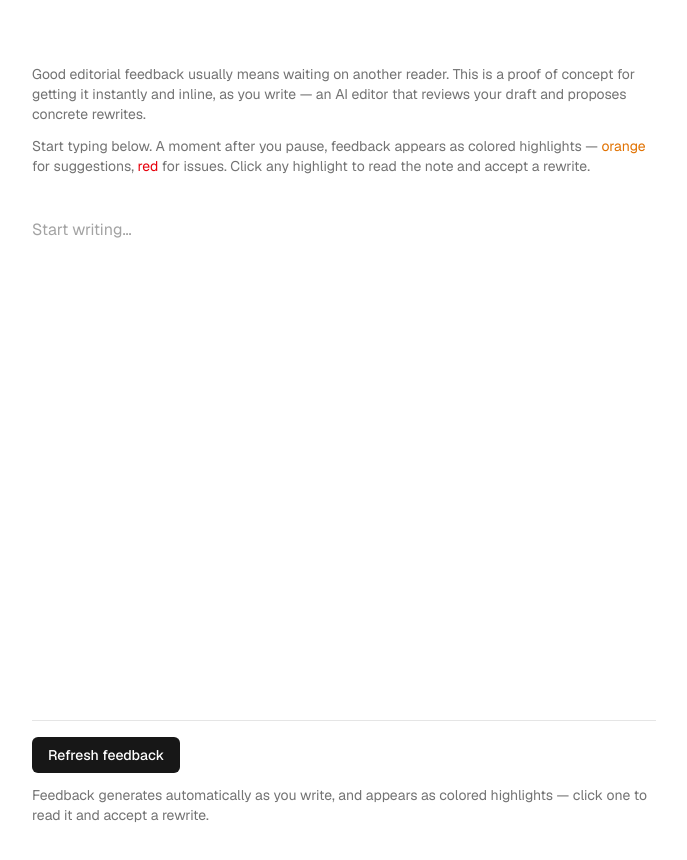
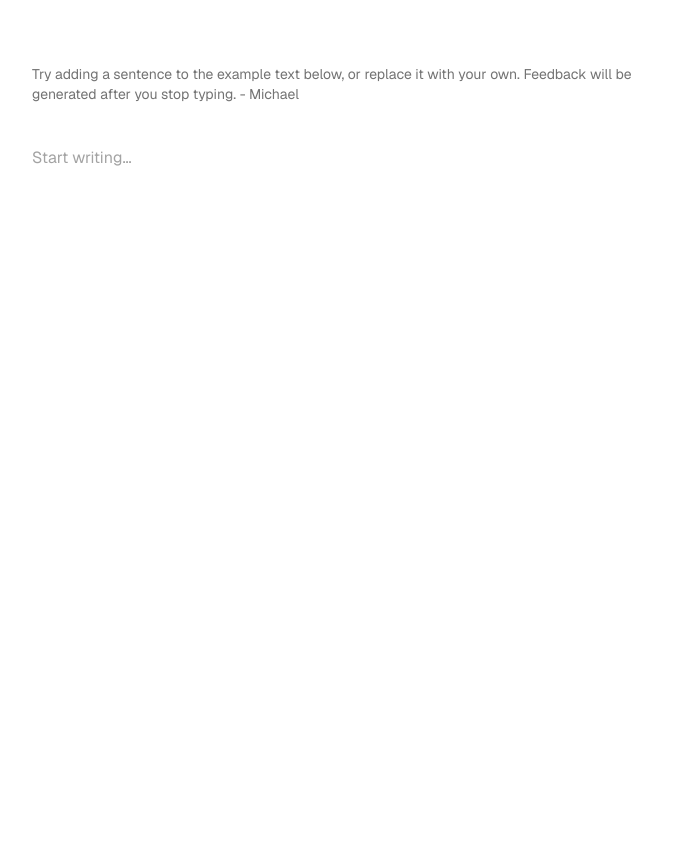
Before and after one commit to MichaelMilstead/redline, a Next.js app: page / in a window 1280 px wide. Shown: the top 860 px of the page, without its empty margins (296-983 px from the left). After the commit the page ends 800 px from the top, so only its background shows below. Built offline with nearby package versions, Linux system fonts and the light colour scheme.

Commit message:
remove gen button

```diff
--- a/src/app/api/feedback/route.ts
+++ b/src/app/api/feedback/route.ts
@@ -64,7 +64,7 @@ Rules for each note:
 - "quote" MUST be copied verbatim from the document, character for character, including punctuation and capitalization. Do not paraphrase, trim, or normalize it — it is used to locate the passage. Keep it as short as possible while still uniquely identifying the spot (a phrase or sentence, not a whole paragraph).
 - "comment" is your note about that span: what works, what doesn't, and how to improve it.
 - "severity" is "suggestion" for an optional improvement or "issue" for a real problem.
-- "suggestions": provide exactly 2 rewrites of the quoted span, each taking a clearly different stylistic approach (for example one more concise and one more vivid, or one formal and one plain). Each suggestion's "text" must be a drop-in replacement for the quoted span — it should read naturally in place of the quote, with no surrounding context.
+- "suggestions": provide exactly 2 rewrites of the quoted span, each taking a clearly different stylistic approach (for example one more concise and one more vivid, or one formal and one plain). You can generate only one if both would be identical. Each suggestion's "text" must be a drop-in replacement for the quoted span — it should read naturally in place of the quote, with no surrounding context.
 
 Only comment on spans that genuinely warrant a note. If the writing is strong, return fewer notes. Return an empty list if there is nothing worth saying.`;
 
--- a/src/app/page.tsx
+++ b/src/app/page.tsx
@@ -6,17 +6,7 @@ export default function Home() {
       <div className="mx-auto max-w-2xl px-6 py-16">
         <div className="mb-10 space-y-3 text-sm text-neutral-500">
           <p>
-            Good editorial feedback usually means waiting on another reader. This
-            is a proof of concept for getting it instantly and inline, as you
-            write — an AI editor that reviews your draft and proposes concrete
-            rewrites.
-          </p>
-          <p>
-            Start typing below. A moment after you pause, feedback appears as
-            colored highlights —{" "}
-            <span className="text-amber-600">orange</span> for suggestions,{" "}
-            <span className="text-red-600">red</span> for issues. Click any
-            highlight to read the note and accept a rewrite.
+            Try adding a sentence to the example text below, or replace it with your own. Feedback will be generated after you stop typing. - Michael
           </p>
         </div>
 
--- a/src/components/editor.tsx
+++ b/src/components/editor.tsx
@@ -140,27 +140,6 @@ export default function Editor() {
           />
         )}
       </div>
-
-      <div className="mt-6 border-t border-neutral-200 pt-4 dark:border-neutral-800">
-        <button
-          onClick={() => {
-            setPinned(null);
-            generate(true);
-          }}
-          disabled={loading}
-          className="rounded-md bg-neutral-900 px-4 py-2 text-sm font-medium text-white disabled:opacity-50 dark:bg-white dark:text-neutral-900"
-        >
-          {loading ? "Getting feedback…" : "Refresh feedback"}
-        </button>
-
-        {error && <p className="mt-3 text-sm text-red-600">{error}</p>}
-        {!error && !loading && items.length === 0 && (
-          <p className="mt-3 text-sm text-neutral-500">
-            Feedback generates automatically as you write, and appears as colored
-            highlights — click one to read it and accept a rewrite.
-          </p>
-        )}
-      </div>
     </div>
   );
 }
```
